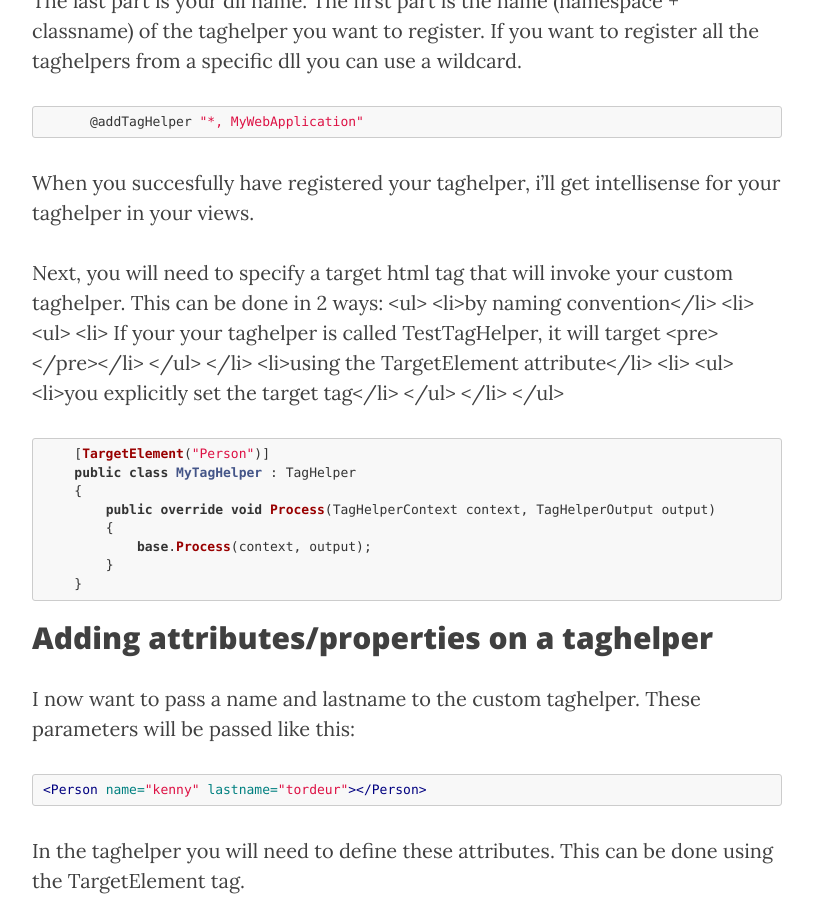
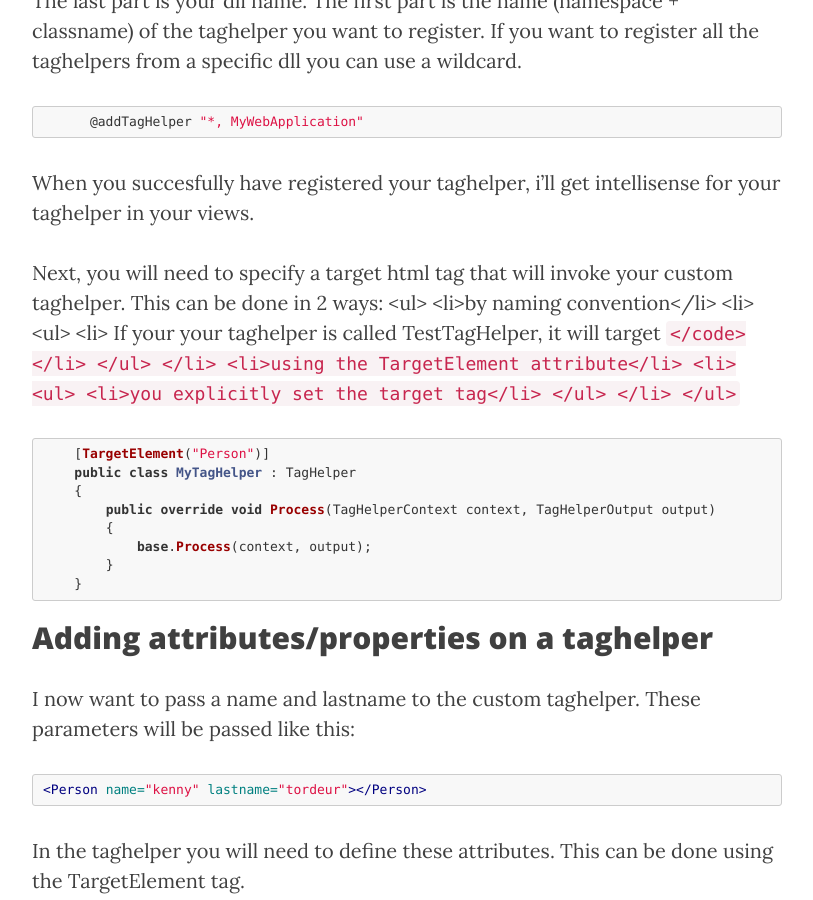
Before and after one commit to kennytordeur/blog.kennytordeur.be, a Jekyll site: the page built from _posts/2015-10-14-creating-a-custom-taghelper.markdown, in a window 1280 px wide and 900 px high, scrolled down 1170 px. Shown: the whole window, without its empty margins (233-1046 px from the left). Built offline with Jekyll 4.4.1, drawn with Linux system fonts in a browser that asks for light colours; nearby versions of some CDN libraries; Markdown is read by kramdown in place of the engine named in the settings.

Commit message:
Update 2015-10-14-creating-a-custom-taghelper.markdown

```diff
--- a/_posts/2015-10-14-creating-a-custom-taghelper.markdown
+++ b/_posts/2015-10-14-creating-a-custom-taghelper.markdown
@@ -48,7 +48,7 @@ Next, you will need to specify a target html tag that will invoke your custom ta
 		<li>by naming convention</li>
 		<li>
 			<ul>
-				<li> If your your taghelper is called TestTagHelper, it will target <pre><test></pre></li>
+				<li> If your your taghelper is called TestTagHelper, it will target <code><test></code></li>
 			</ul>
 		</li>
 		<li>using the TargetElement attribute</li>
```
